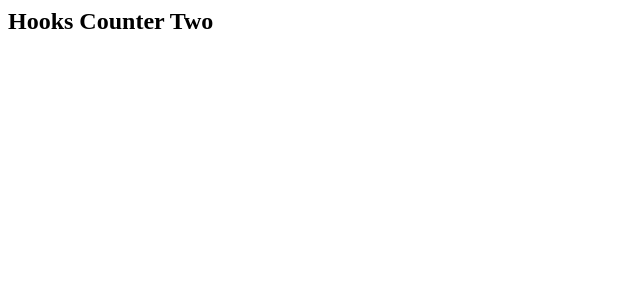
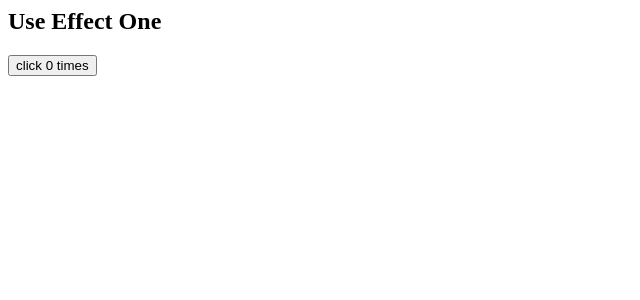
Before and after one commit to carmelraj/react-5h2caz, a React (Create React App) app: page / in a window 1280 px wide. Shown: the top 300 px of the page, without its empty margins (0-640 px from the left). Built offline with nearby package versions, Linux system fonts and the light colour scheme.

Commit message:
1 file modified

```diff
--- a/src/Components/funcComponent/useEffectOne.js
+++ b/src/Components/funcComponent/useEffectOne.js
@@ -1,9 +1,9 @@
 import React,{useState} from 'react';
 const UseEffectOne = () =>{
+ const [count, setCount] = useState(0)
 
-
-  return(<><h2>Hooks Counter Two</h2>
-
+  return(<><h2>Use Effect One</h2>
+    <button>click {count} times</button>
   </>);
 }
 export default UseEffectOne
```
